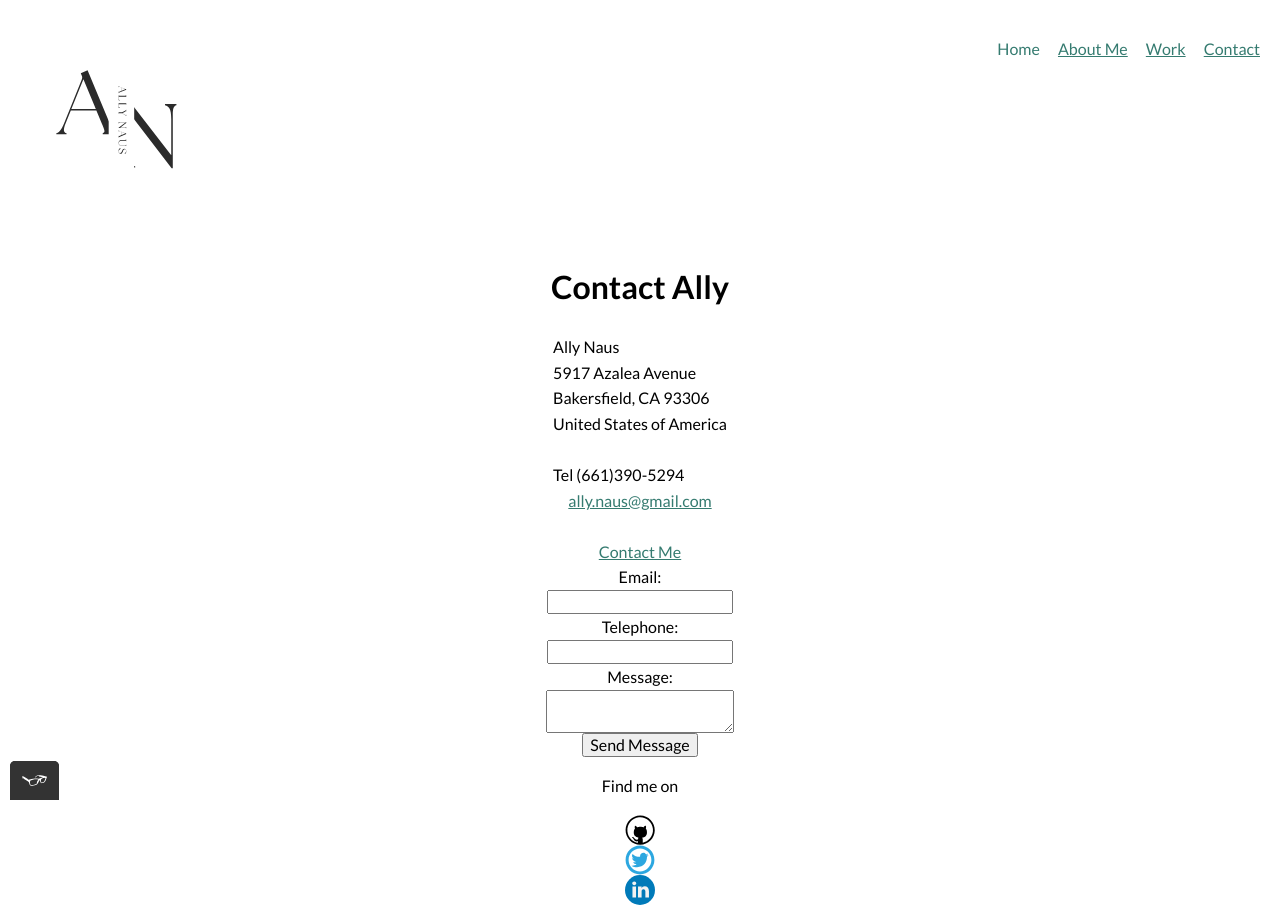
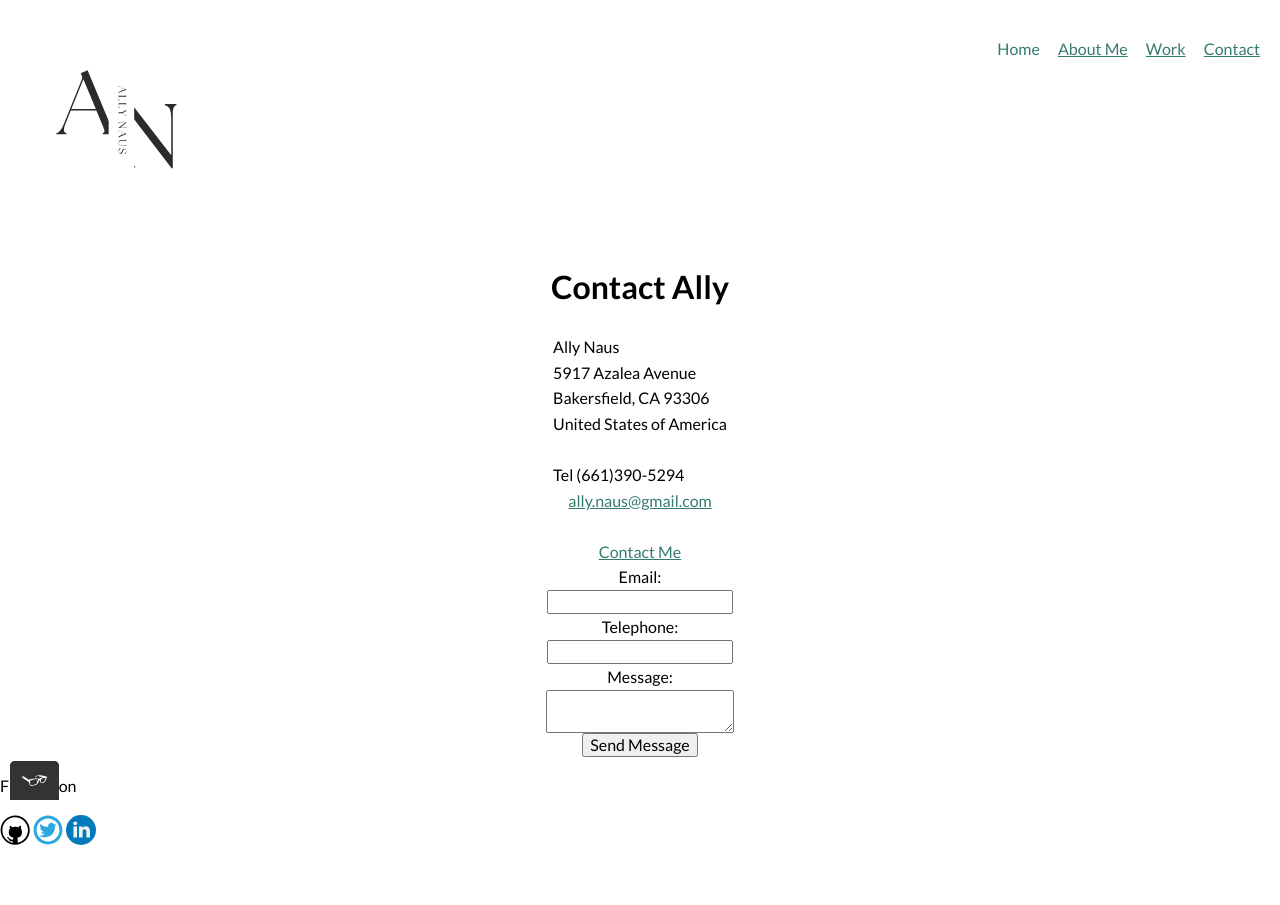
Before and after one commit to allynaus/portfolio-website, a plain HTML site: page contact.html in a window 1280 px wide. After the commit the page ends 851 px from the top, so only its background shows below. Drawn offline with nearby package versions, Linux system fonts and the light colour scheme.

Commit message:
Moved the social media logos
Pushed the social media to be aligned next to each other

```diff
--- a/contact.html
+++ b/contact.html
@@ -60,7 +60,7 @@
     <textarea maxlength="240" required></textarea>
     <input type="submit" value="Send Message">
 </form>
-            <div class="profile">
+            <div>
              <p>Find me on</p>
              <img src="img/github_icon.svg" alt="Github">
              <img src="img/twitter_icon.svg" alt="Twitter">
```
